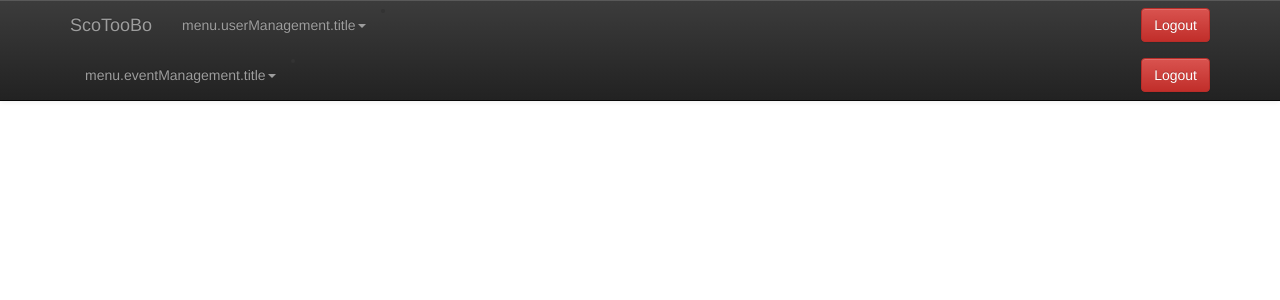
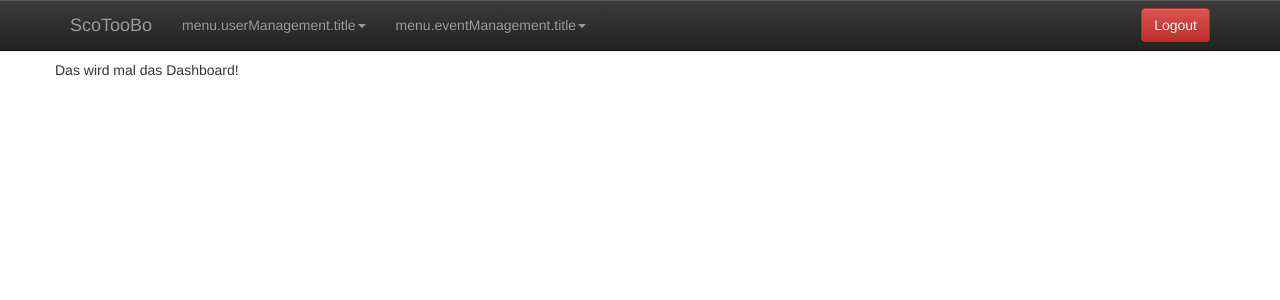
Before and after one commit to pbnl/ScoTooBo, a Symfony app: template app/Resources/views/dashboard/showDashboard.html.twig in a window 1280 px wide. Shown: the top 300 px of the page. Run offline with Twig, Linux system fonts and the light colour scheme; the template is opened without the code that fills it, so the values that code supplies are empty; some libraries are stand-ins or nearby versions.

Commit message:
fixed menu entry "Events"

```diff
--- a/app/Resources/views/includes/navbar.html.twig
+++ b/app/Resources/views/includes/navbar.html.twig
@@ -14,12 +14,6 @@
                     </ul>
                 </li>
             </ul>
-            <li>
-                <a class="btn btn-danger pull-right navbar-btn" href="/logout">Logout</a>
-            </li>
-        </div>
-
-        <div class="collapse navbar-collapse" id="bs-example-navbar-collapse-2">
             <ul class="nav navbar-nav">
                 <li class="dropdown">
                     <a href="#" class="dropdown-toggle" data-toggle="dropdown" role="button" aria-haspopup="true" aria-expanded="false">{% trans %}menu.eventManagement.title{% endtrans %}<span class="caret"></span></a>
```
